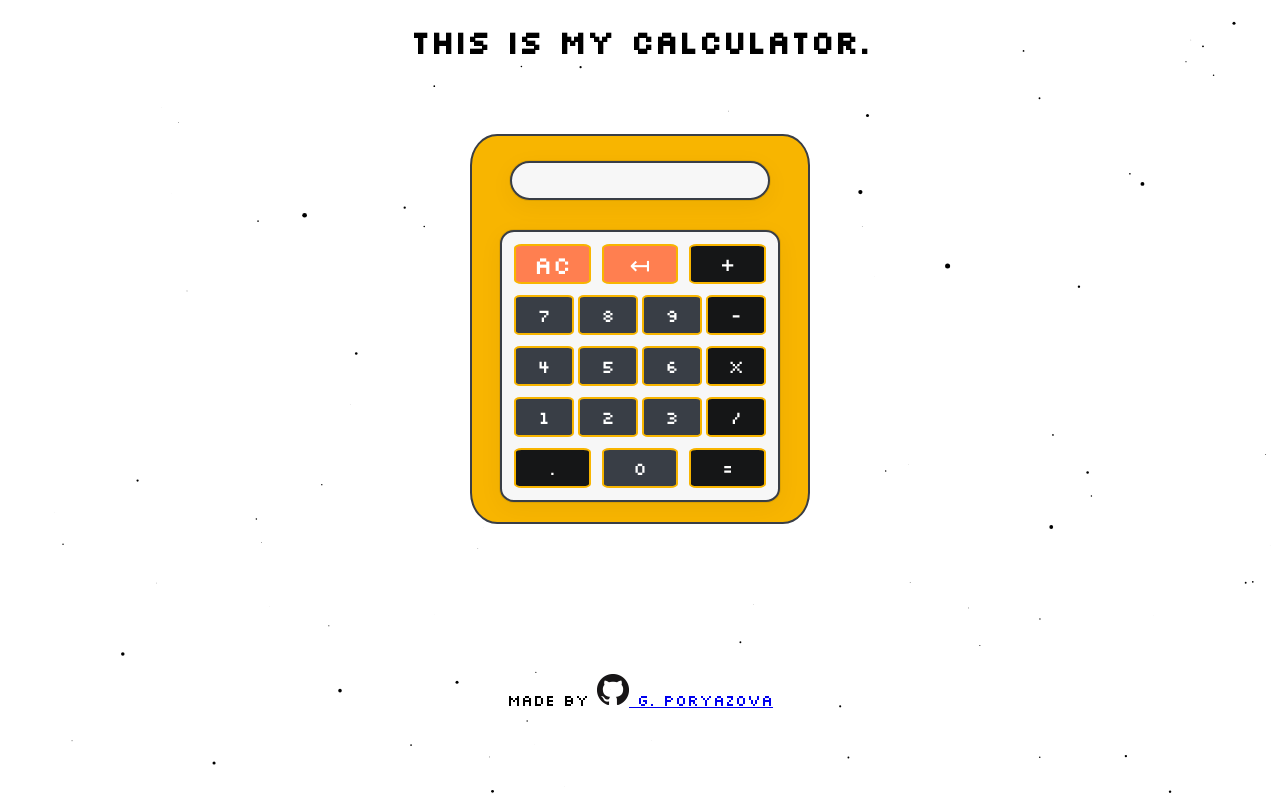
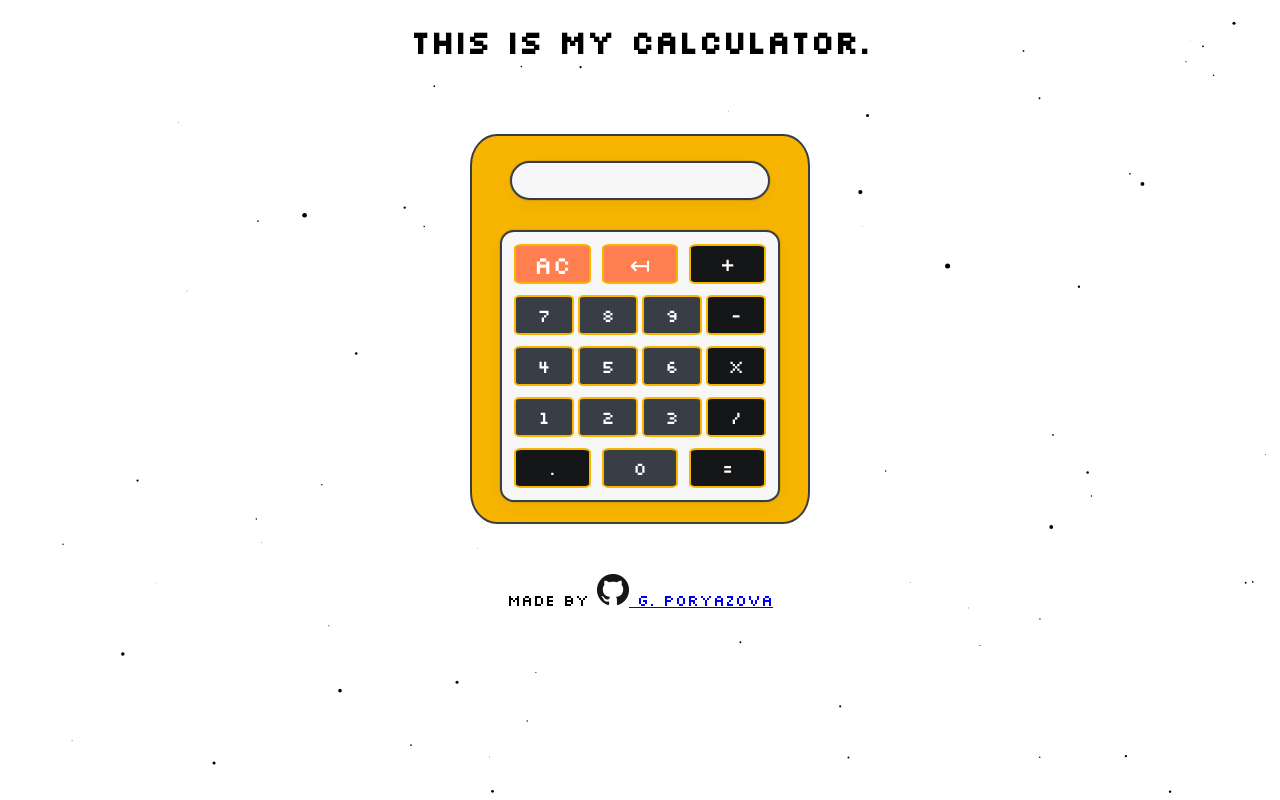
Before and after one commit to Gabby464/calculator, a website: page index.html in a window 1280 px wide. Drawn offline with Linux system fonts and the light colour scheme.

Commit message:
Remove padding from footer

```diff
--- a/style.css
+++ b/style.css
@@ -136,7 +136,3 @@ button:hover {
 .ops {
     background-color: #151617;
 }
-
-footer {
-    padding-top: 100px;
-}
```
